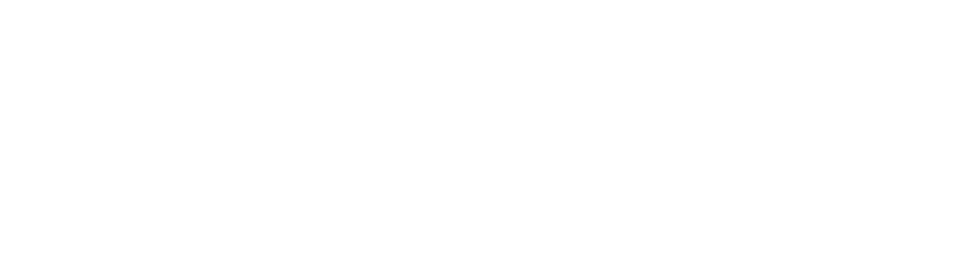
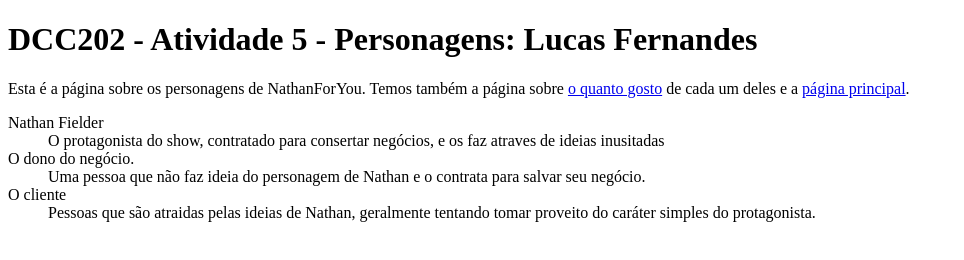
Before and after one commit to ufjf-dcc202/ufjf-dcc202-2023-3-b-atv5-lucasferoli, a website: page personagens.html in a window 1280 px wide. Shown: the whole page, without its empty margins (0-964 px from the left). Drawn offline with Linux system fonts and the light colour scheme.

Commit message:
Página dos personagens completa, testes passados.

```diff
--- a/personagens.html
+++ b/personagens.html
@@ -1,11 +1,30 @@
 <!DOCTYPE html>
-<html lang="en">
+<html lang="pt">
 <head>
     <meta charset="UTF-8">
     <meta name="viewport" content="width=device-width, initial-scale=1.0">
     <title>DCC202 - Atividade 5 - Personagens: Lucas Fernandes</title>
 </head>
 <body>
-
+    <main>
+        <h1>DCC202 - Atividade 5 - Personagens: Lucas Fernandes</h1>
+    <p>Esta é a página sobre os personagens de NathanForYou. Temos também a página sobre <a href="preferencias.html">o quanto gosto</a> de cada um deles e a <a href="index.html">página principal</a>.
+            <dl>
+                <div>
+                <dt>Nathan Fielder</dt>
+                <dd>O protagonista do show, contratado para consertar negócios, e os faz atraves de ideias inusitadas</dd>
+                </div>
+                <div>
+                <dt>O dono do negócio.</dt>
+                <dd>Uma pessoa que não faz ideia do personagem de Nathan e o contrata para salvar seu negócio.</dd>
+            </div>
+            <div>
+                <dt>O cliente</dt>
+                <dd>Pessoas que são atraidas pelas ideias de Nathan, geralmente tentando tomar proveito do caráter simples do protagonista.</dd>
+            </div>
+            </dl>
+    </p>
+    </main>
 </body>
 </html>
+</html>
```
Also changed, not shown: preferencias.html (+9 -3 lines).
